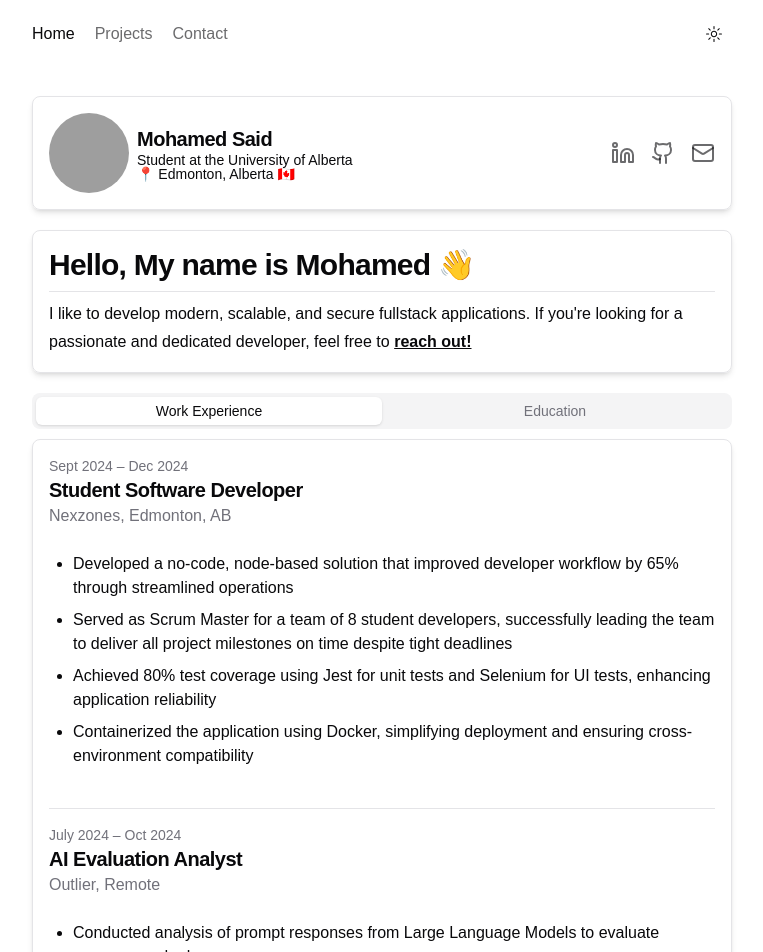
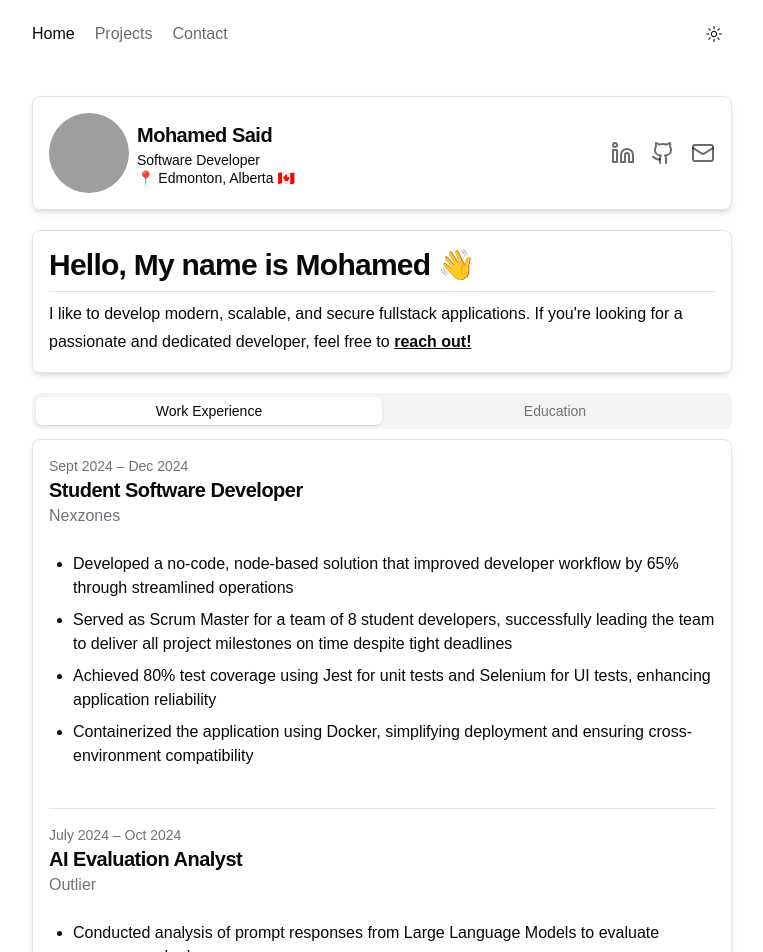
Before and after one commit to misaid/personal-websitev2, a Next.js app: page / in a window 1280 px wide. Shown: the top 952 px of the page, without its empty margins (258-1021 px from the left). Built offline with nearby package versions, Linux system fonts and the light colour scheme; grey boxes are pictures that could not be loaded.

Commit message:
refactor: simplify text by removing location details

```diff
--- a/app/page.tsx
+++ b/app/page.tsx
@@ -29,13 +29,13 @@ export default function Home(): JSX.Element {
                 <AvatarFallback>MS</AvatarFallback>
               </Avatar>
             </div>
-            <div className="flex flex-col w-full text-center sm:text-left">
+            <div className="flex flex-col w-full text-center sm:text-left [&>h4]:mt-1 ">
               <h2 className="scroll-m-20 text-xl font-semibold tracking-tight">
                 Mohamed Said
               </h2>
-              <h2 className="text-sm font-medium leading-none">
-                Student at the University of Alberta
-              </h2>
+              <h4 className="text-sm font-medium leading-none">
+                Software Developer
+              </h4>
               <h4 className="text-sm font-light leading-none">
                 📍 Edmonton, Alberta 🇨🇦
               </h4>
@@ -161,9 +161,7 @@ export default function Home(): JSX.Element {
                     <h2 className="scroll-m-20 text-xl font-semibold tracking-tight">
                       Student Software Developer
                     </h2>
-                    <p className="text-muted-foreground">
-                      Nexzones, Edmonton, AB
-                    </p>
+                    <p className="text-muted-foreground">Nexzones</p>
                     <ul className="my-6 ml-6 list-disc [&>li]:mt-2">
                       <li>
                         Developed a no-code, node-based solution that improved
@@ -192,7 +190,7 @@ export default function Home(): JSX.Element {
                     <h2 className="scroll-m-20 text-xl font-semibold tracking-tight">
                       AI Evaluation Analyst
                     </h2>
-                    <p className="text-muted-foreground">Outlier, Remote</p>
+                    <p className="text-muted-foreground">Outlier</p>
                     <ul className="my-6 ml-6 list-disc [&>li]:mt-2">
                       <li>
                         Conducted analysis of prompt responses from Large
```
